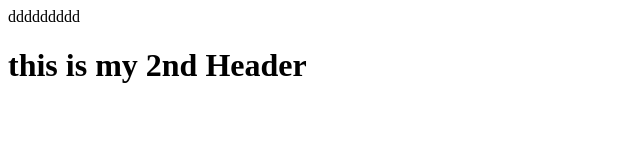
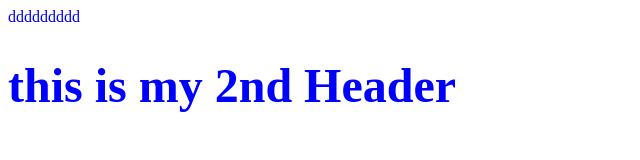
Before and after one commit to Abdulelah21/SshRemotRepo, a plain HTML site: page index.html in a window 1280 px wide. Shown: the whole page, without its empty margins (0-640 px from the left). Drawn offline with Linux system fonts and the light colour scheme.

Commit message:
Added style tag per review comments

```diff
--- a/index.html
+++ b/index.html
@@ -1,5 +1,9 @@
+<html>
 <head>
-
+ <style>
+     h1 {color: blue;font-size: 300%;}
+     p {color: blue;}
+ </style>
 </head>
 
 <!-- please add css stayl tage here -->
@@ -13,3 +17,5 @@
 <footer>
 
 </footer>
+
+</html>
```
